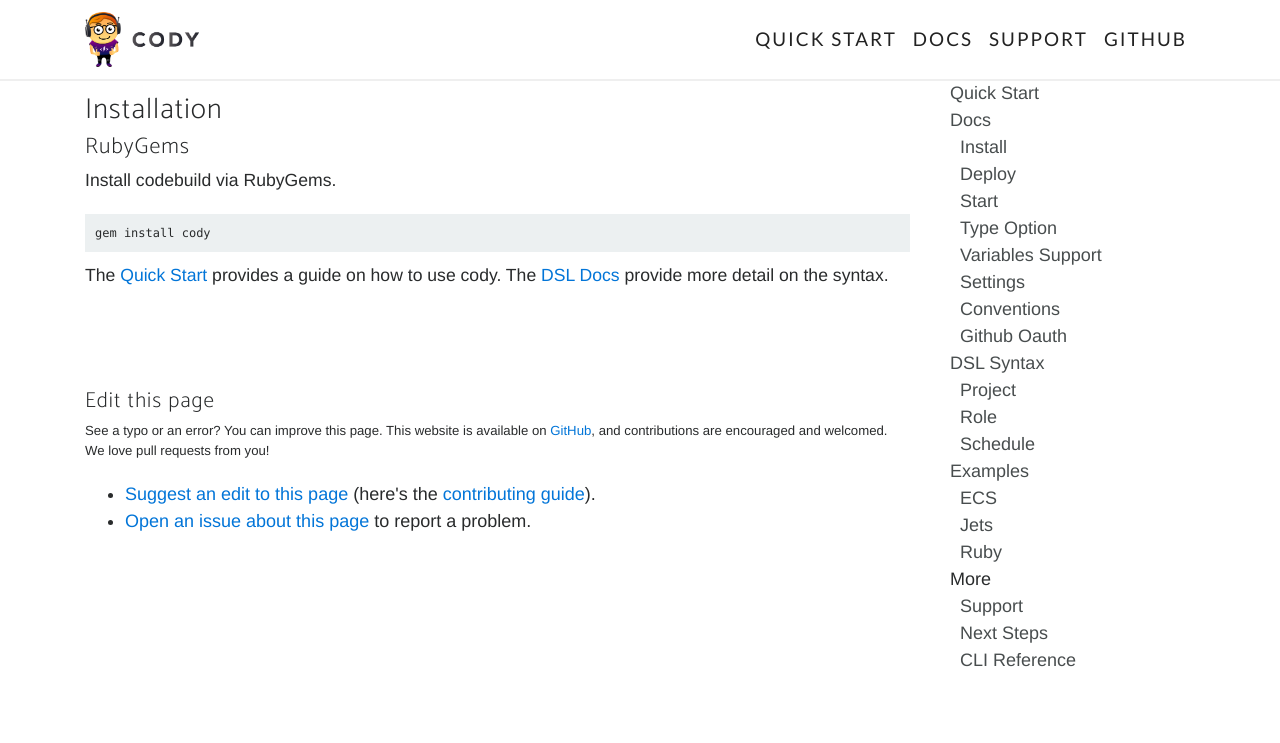
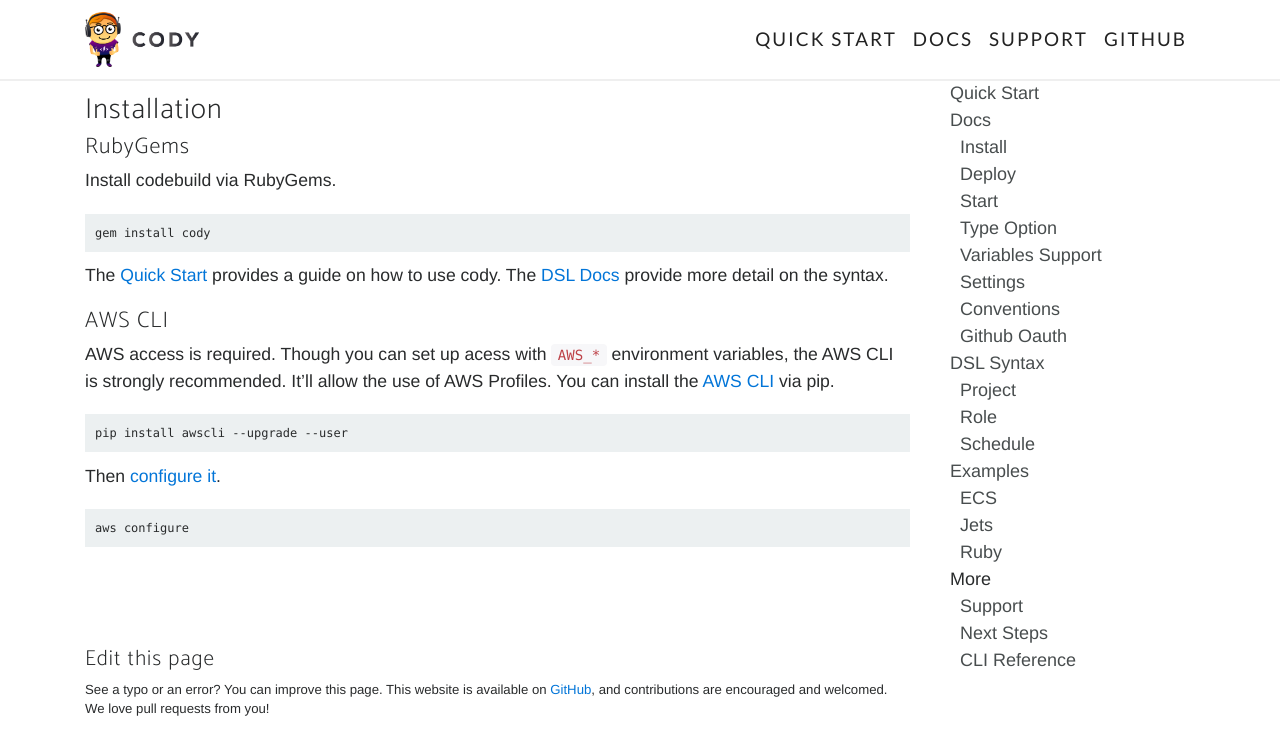
Before and after one commit to boltops-tools/cody, a Jekyll site: the page built from docs/_docs/install.md, in a window 1280 px wide and 1282 px high. Shown: the top 743 px of the window. Built offline with Jekyll 4.4.1, drawn with Linux system fonts in a browser that asks for light colours; some web fonts are replaced.

Commit message:
add install notes about aws cli

```diff
--- a/docs/_docs/install.md
+++ b/docs/_docs/install.md
@@ -9,3 +9,13 @@ Install codebuild via RubyGems.
     gem install cody
 
 The [Quick Start]({% link quick-start.md %}) provides a guide on how to use cody.  The [DSL Docs]({% link _docs/dsl.md %}) provide more detail on the syntax.
+
+## AWS CLI
+
+AWS access is required.  Though you can set up acess with `AWS_*` environment variables, the AWS CLI is strongly recommended. It'll allow the use of AWS Profiles. You can install the [AWS CLI](https://docs.aws.amazon.com/cli/latest/userguide/installing.html) via pip.
+
+    pip install awscli --upgrade --user
+
+Then [configure it](https://docs.aws.amazon.com/cli/latest/userguide/cli-chap-getting-started.html).
+
+    aws configure
```
